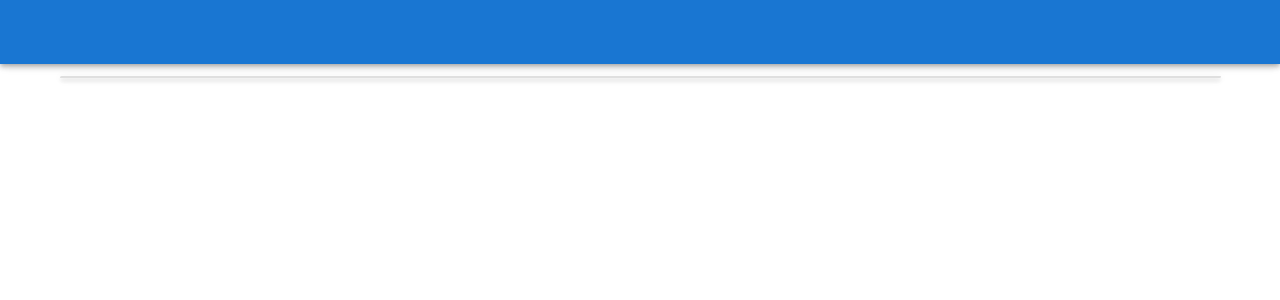
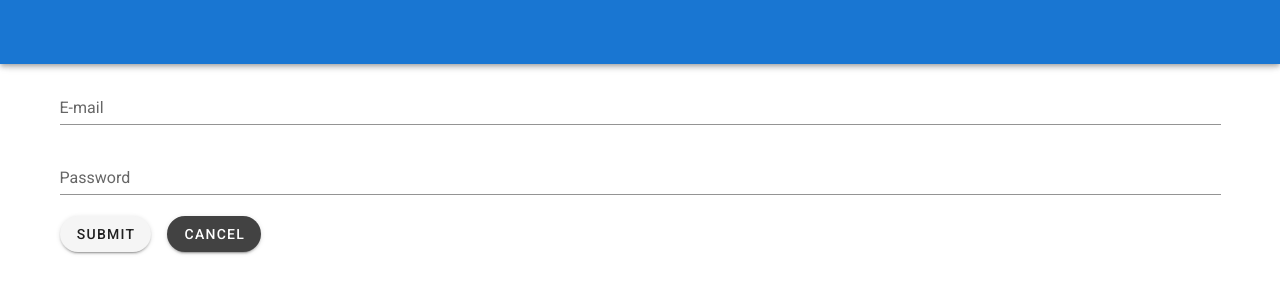
Before and after one commit to GeoffreyLG/groupomania, a Vue app in the folder groupomania/: page /signin in a window 1280 px wide. Shown: the top 300 px of the page. Built offline with nearby package versions, Linux system fonts and the light colour scheme.

Commit message:
New forms

```diff
--- a/groupomania/src/views/signin.vue
+++ b/groupomania/src/views/signin.vue
@@ -1,7 +1,29 @@
 <template>
   <v-container>
-    <v-card elevation="3" outlined shaped>
-
-    </v-card>
+      <form>
+        <v-text-field
+          v-model="email"
+          :error-messages="errors"
+          label="E-mail"
+          required
+        ></v-text-field>
+        <v-text-field
+          v-model="password"
+          :error-messages="errors"
+          label="Password"
+          required
+        ></v-text-field>
+        <v-btn
+          elevation="2"
+          rounded
+          class="mr-4"
+          type="submit"
+        >
+          submit
+        </v-btn>
+        <v-btn elevation="2" rounded to="/" color="secondary">
+          Cancel
+        </v-btn>
+      </form>
   </v-container>
 </template>
--- a/groupomania/src/views/subscribe.vue
+++ b/groupomania/src/views/subscribe.vue
@@ -2,17 +2,15 @@
   <v-container>
       <form>
         <v-text-field
-          v-model="name"
-          :counter="10"
+          v-model="firstName"
           :error-messages="errors"
-          label="Name"
+          label="First name"
           required
         ></v-text-field>
         <v-text-field
-          v-model="phoneNumber"
-          :counter="7"
+          v-model="lastName"
           :error-messages="errors"
-          label="Phone Number"
+          label="Last name"
           required
         ></v-text-field>
         <v-text-field
```
